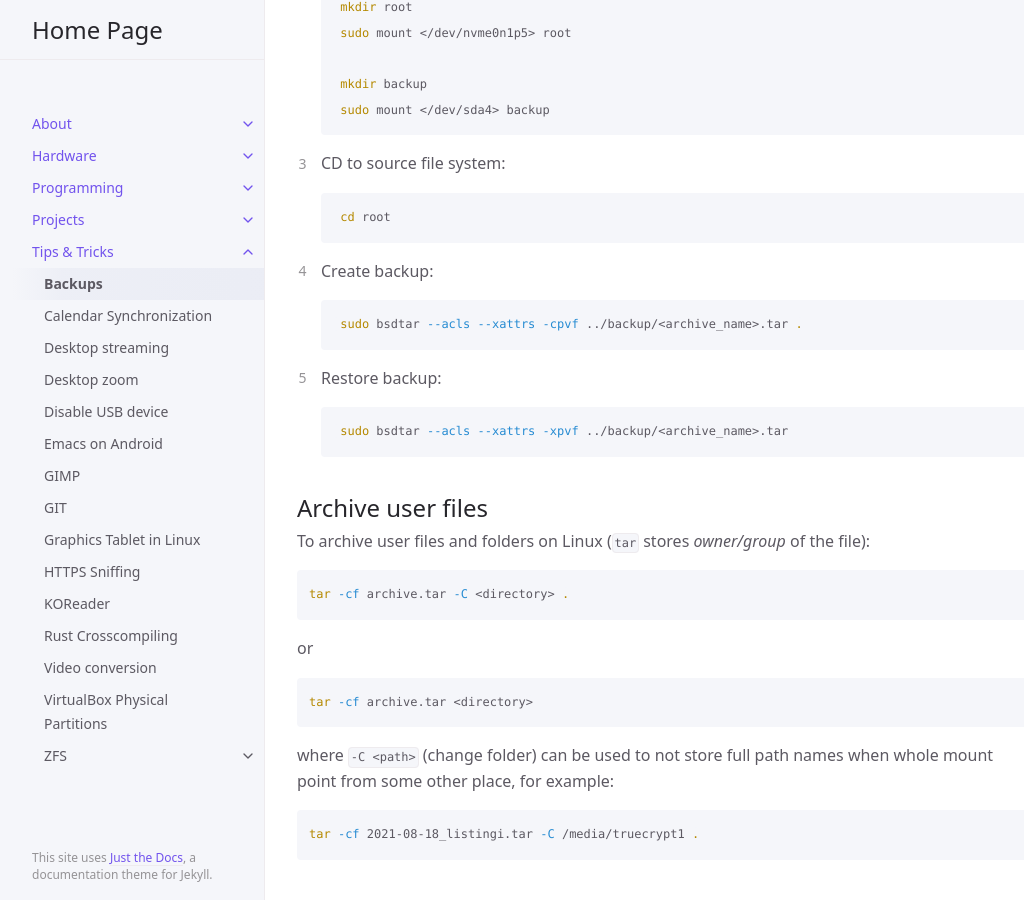
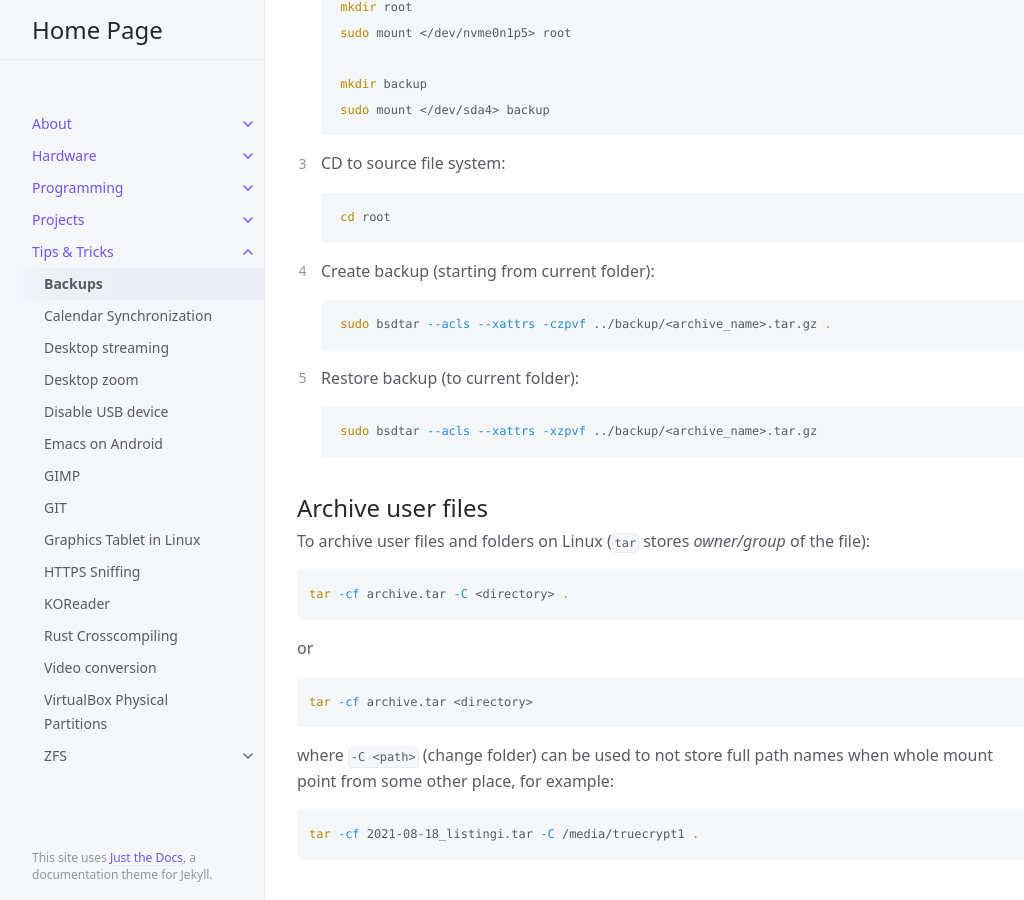
Before and after one commit to marek-g/marek-g.github.io, a Jekyll site: the page built from posts/tips_and_tricks/backups.md, in a window 1280 px wide and 900 px high, scrolled down 440 px. Shown: the whole window, without its empty margins (107-1131 px from the left). Built offline with Jekyll 4.4.1, drawn with Linux system fonts in a browser that asks for light colours.

Commit message:
Update backups.md

````diff
--- a/posts/tips_and_tricks/backups.md
+++ b/posts/tips_and_tricks/backups.md
@@ -30,16 +30,16 @@ When creating full system backup it is better to use `bsdtar` than `tar`. `tar`
     cd root
     ```
 
-4. Create backup:
+4. Create backup (starting from current folder):
 
     ```sh
-    sudo bsdtar --acls --xattrs -cpvf ../backup/<archive_name>.tar .
+    sudo bsdtar --acls --xattrs -czpvf ../backup/<archive_name>.tar.gz .
     ```
 
-5. Restore backup:
+5. Restore backup (to current folder):
 
     ```sh
-    sudo bsdtar --acls --xattrs -xpvf ../backup/<archive_name>.tar
+    sudo bsdtar --acls --xattrs -xzpvf ../backup/<archive_name>.tar.gz
     ```
 
 ## Archive user files
````
